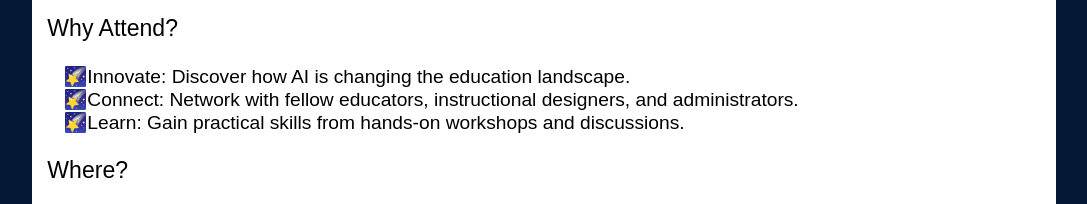
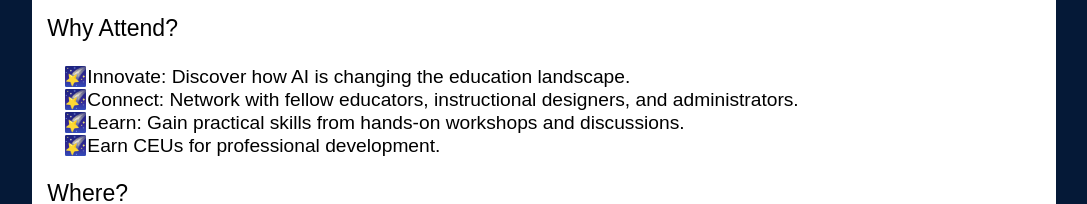
Before and after one commit to deramsey/comet_website, a plain HTML site: page index.html in a window 1280 px wide. Shown: the part 920-1124 px from the top of the page, without its empty margins (96-1183 px from the left). Drawn offline with Linux system fonts and the light colour scheme; grey boxes are pictures that could not be loaded.

Commit message:
Add CEU message

```diff
--- a/index.html
+++ b/index.html
@@ -48,6 +48,7 @@
                 <li>Innovate: Discover how AI is changing the education landscape.</li>
                 <li>Connect: Network with fellow educators, instructional designers, and administrators.</li>
                 <li>Learn: Gain practical skills from hands-on workshops and discussions.</li>
+                <li>Earn CEUs for professional development.</li>
             </ul>
             <h3>Where?</h3>
             <section style="display:grid; grid-template-columns: 3fr 1fr">
```
